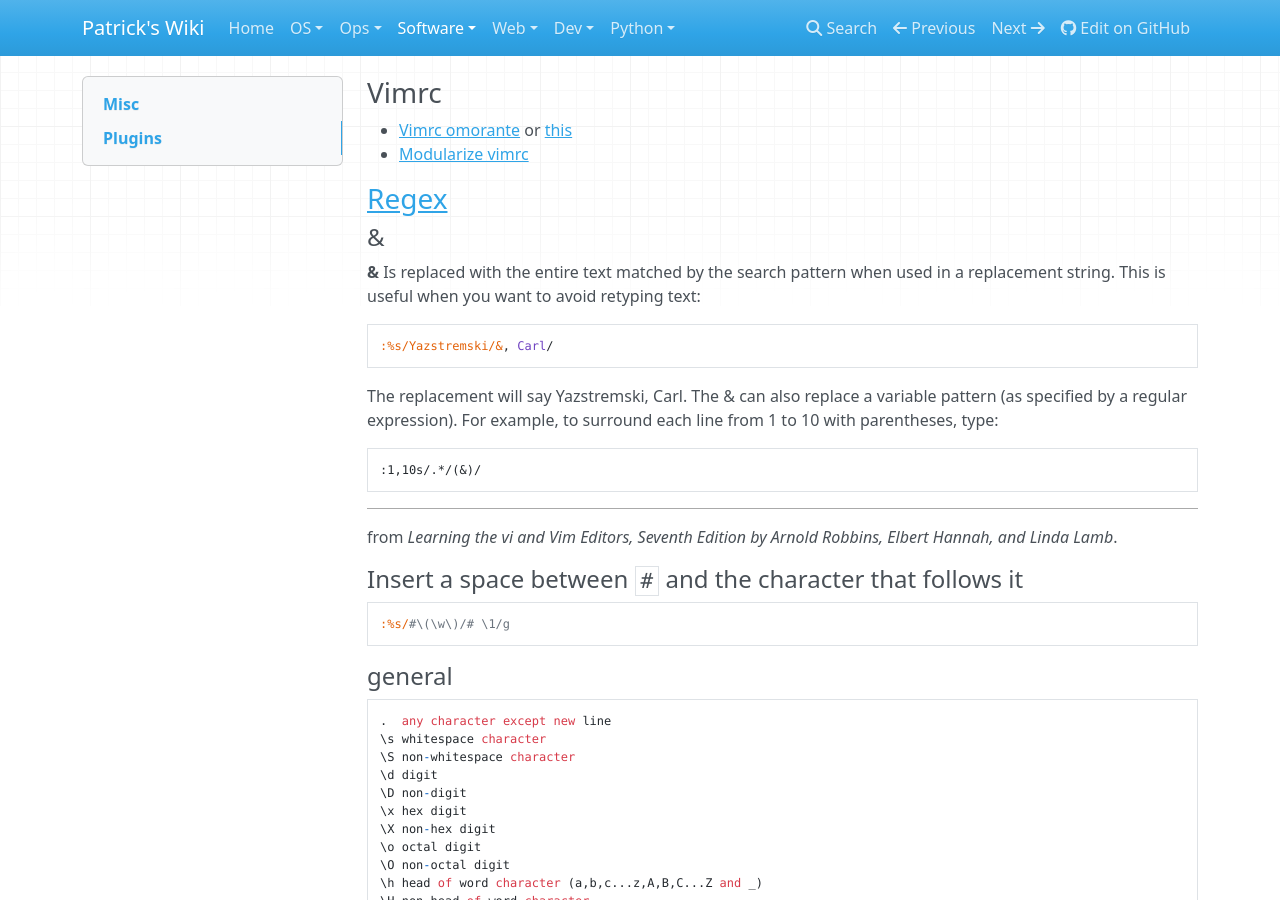
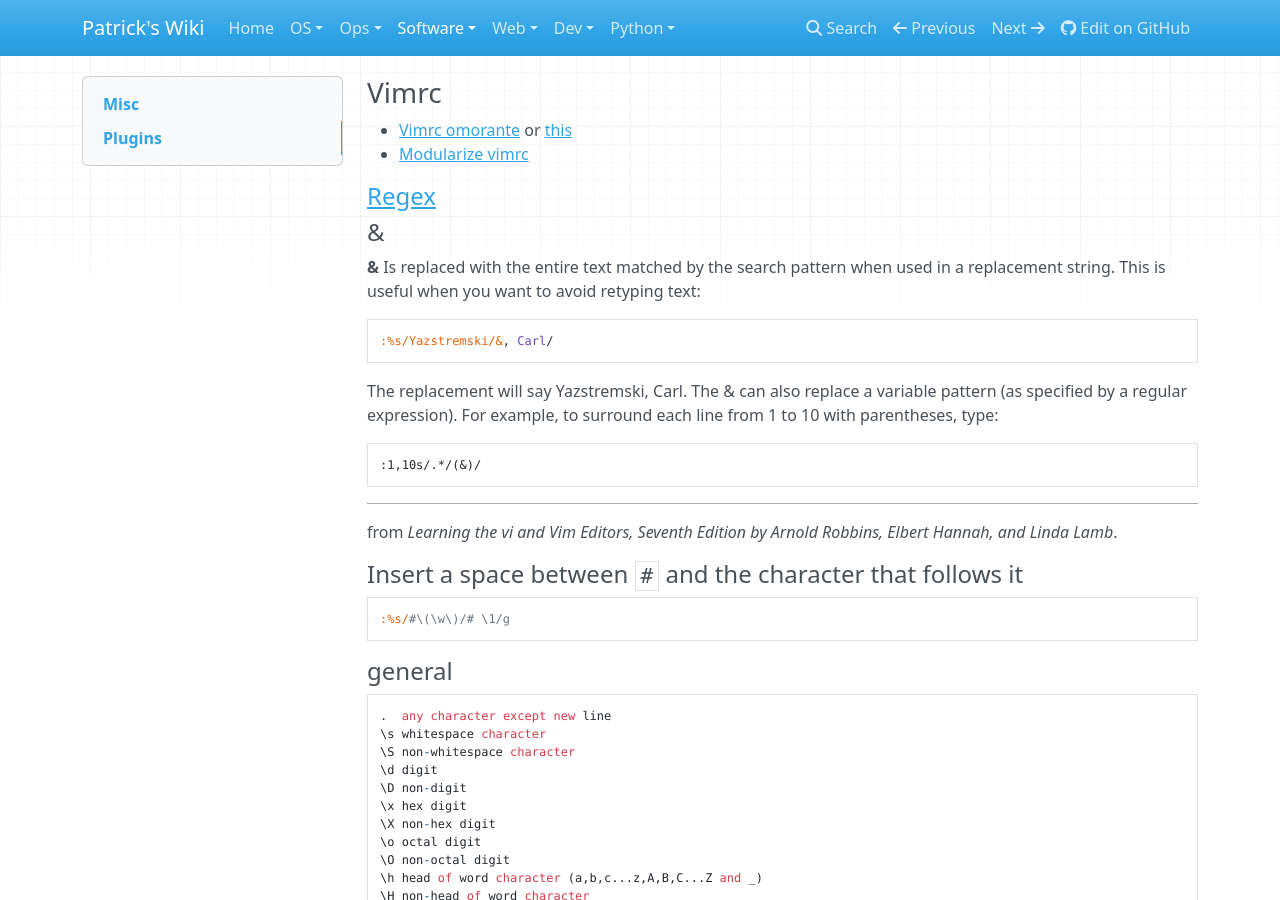
Before and after one commit to patsancu/wiki, an MkDocs documentation site: the page built from docs/Software/Vim.md, in a window 1280 px wide and 900 px high. Built offline with MkDocs 1.6.1, drawn with Linux system fonts in a browser that asks for light colours; nearby versions of some CDN libraries.

Commit message:
fix format

```diff
--- a/docs/Software/Vim.md
+++ b/docs/Software/Vim.md
@@ -3,7 +3,8 @@
 * [Vimrc omorante](https://gist.github.com/patsancu/64114dc27543e9b26b7d3180559f5975) or [this](https://github.com/spacepluk/vim-config/blob/master/vimrc)
 * [Modularize vimrc](https://www.gregjs.com/vim/2016/do-yourself-a-favor-and-modularize-your-vimrc-init-vim/)
 
-### [Regex](http://vimregex.com/)
+#### [Regex](http://vimregex.com/)
+
 #### &
 **&** Is replaced with the entire text matched by the search pattern when used in a
 replacement string. This is useful when you want to avoid retyping text:
```
